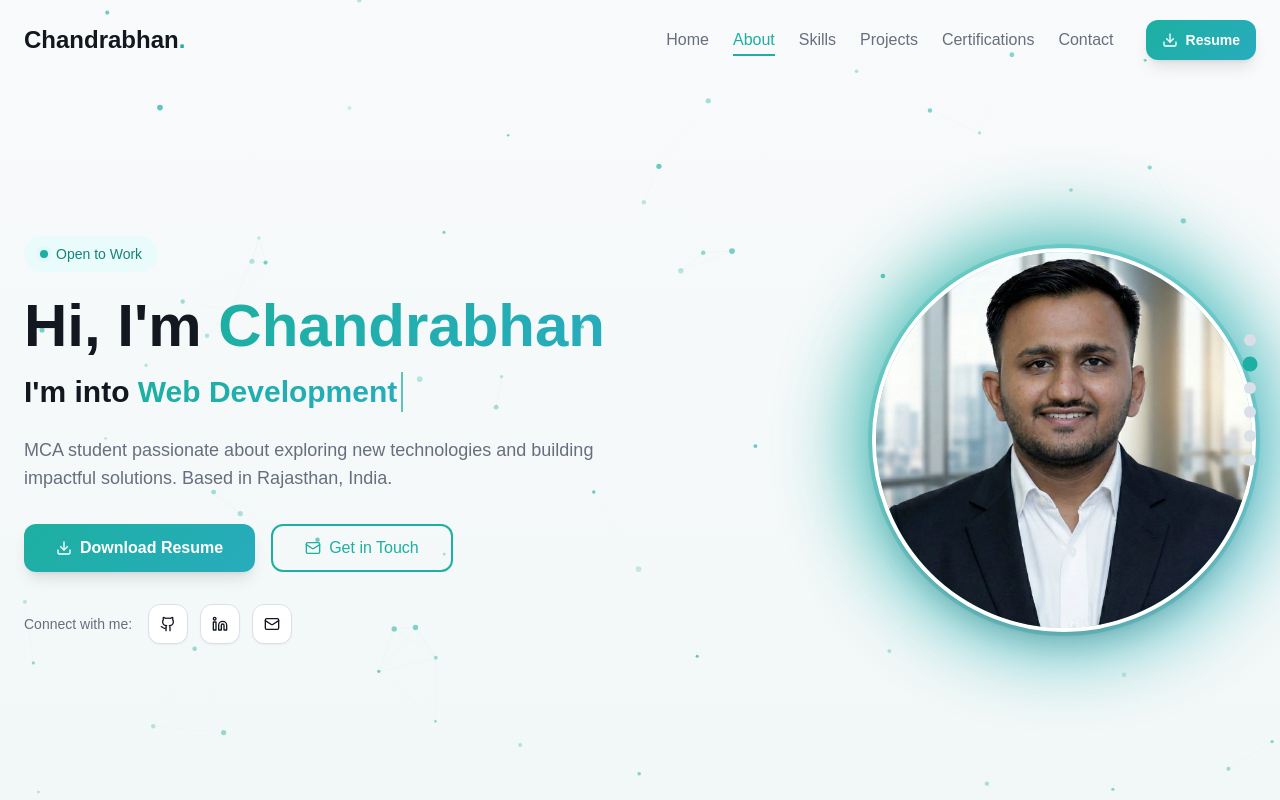
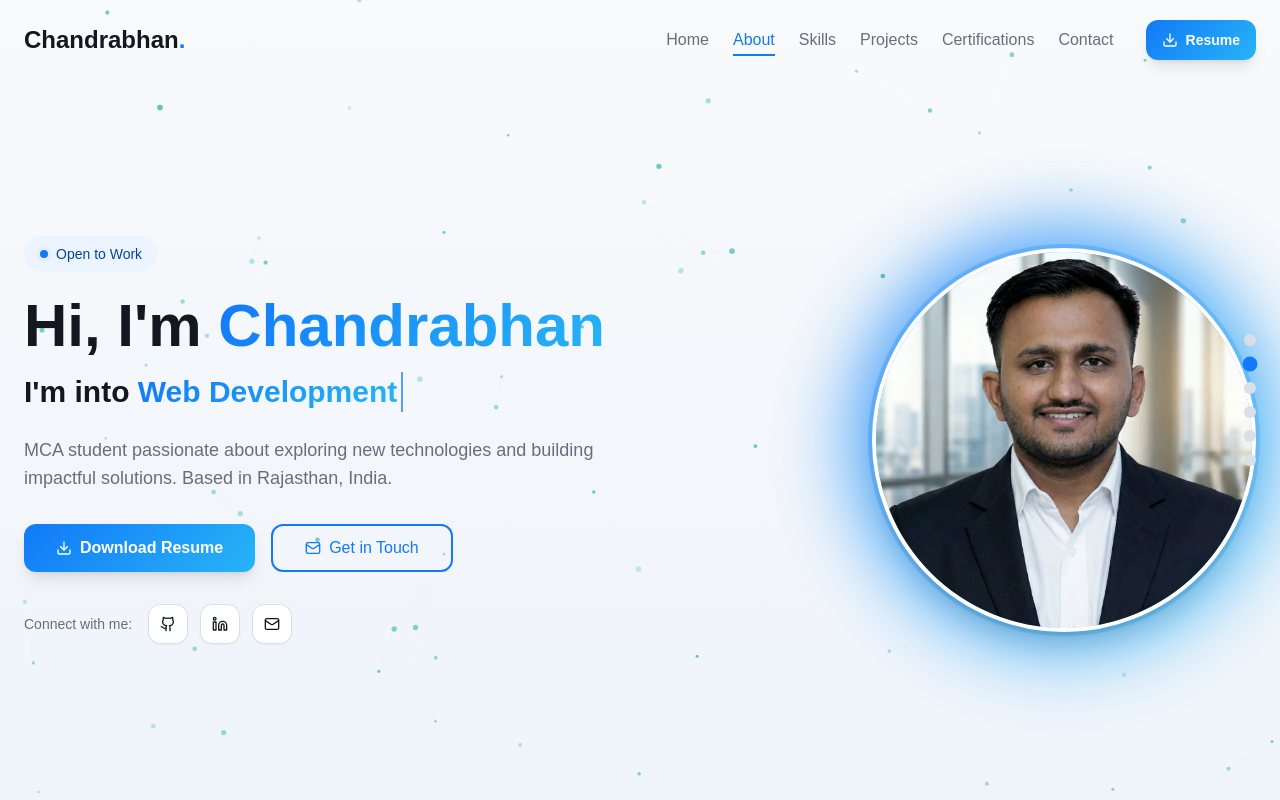
Before and after one commit to dudhwal1802/My-Portfolio, a React (Vite) app: page / in a window 1280 px wide. Shown: the top 800 px of the page. Built offline with nearby package versions, Linux system fonts and the light colour scheme; the HTML template or start-up script is replaced by a standard one.

Commit message:
Switch to bright blue theme

```diff
--- a/src/index.css
+++ b/src/index.css
@@ -15,7 +15,7 @@
     --popover: 0 0% 100%;
     --popover-foreground: 220 25% 10%;
 
-    --primary: 174 72% 40%;
+    --primary: 213 94% 52%;
     --primary-foreground: 0 0% 100%;
 
     --secondary: 210 20% 96%;
@@ -24,28 +24,28 @@
     --muted: 210 15% 92%;
     --muted-foreground: 220 10% 45%;
 
-    --accent: 174 72% 95%;
-    --accent-foreground: 174 72% 30%;
+    --accent: 213 100% 96%;
+    --accent-foreground: 213 94% 30%;
 
     --destructive: 0 84.2% 60.2%;
     --destructive-foreground: 210 40% 98%;
 
     --border: 210 20% 88%;
     --input: 210 20% 88%;
-    --ring: 174 72% 40%;
+    --ring: 213 94% 52%;
 
     --radius: 0.75rem;
 
     /* Custom tokens */
-    --gradient-primary: linear-gradient(135deg, hsl(174, 72%, 40%) 0%, hsl(187, 65%, 45%) 100%);
-    --gradient-hero: linear-gradient(180deg, hsl(210, 20%, 98%) 0%, hsl(174, 30%, 96%) 100%);
+    --gradient-primary: linear-gradient(135deg, hsl(213, 94%, 52%) 0%, hsl(199, 92%, 56%) 100%);
+    --gradient-hero: linear-gradient(180deg, hsl(210, 20%, 98%) 0%, hsl(213, 60%, 96%) 100%);
     --gradient-card: linear-gradient(145deg, hsl(0, 0%, 100%) 0%, hsl(210, 20%, 99%) 100%);
 
     --shadow-sm: 0 1px 2px 0 hsl(220 25% 10% / 0.03);
     --shadow-md: 0 4px 6px -1px hsl(220 25% 10% / 0.05), 0 2px 4px -2px hsl(220 25% 10% / 0.05);
     --shadow-lg: 0 10px 15px -3px hsl(220 25% 10% / 0.08), 0 4px 6px -4px hsl(220 25% 10% / 0.05);
     --shadow-xl: 0 20px 25px -5px hsl(220 25% 10% / 0.08), 0 8px 10px -6px hsl(220 25% 10% / 0.05);
-    --shadow-glow: 0 0 40px hsl(174 72% 40% / 0.15);
+    --shadow-glow: 0 0 40px hsl(213 94% 52% / 0.15);
 
     --font-display: 'Outfit', sans-serif;
     --font-mono: 'JetBrains Mono', monospace;
```
